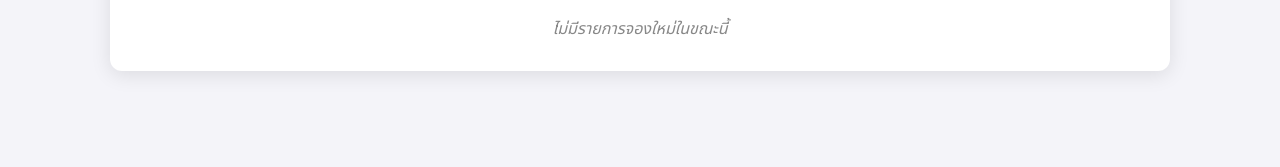
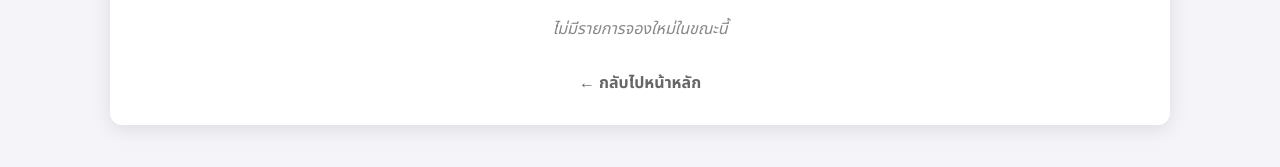
Before and after one commit to phatchanonph-bit/restaurant-booking, a plain HTML site: page Frontend/admin.html in a window 1280 px wide. Shown: the part 197-364 px from the top of the page. Drawn offline with Linux system fonts and the light colour scheme.

Commit message:
first commit

```diff
--- a/Frontend/admin.html
+++ b/Frontend/admin.html
@@ -81,6 +81,23 @@
             margin-top: 20px;
             font-style: italic;
         }
+
+        /* ปุ่มย้อนกลับ */
+        .back-link {
+            display: block;
+            text-align: center;
+            margin-top: 30px;
+            color: #666;
+            text-decoration: none;
+            font-size: 16px;
+            font-weight: bold;
+            transition: color 0.3s;
+        }
+
+        .back-link:hover {
+            color: #b03a48;
+            text-decoration: underline;
+        }
     </style>
 </head>
 <body>
@@ -105,6 +122,8 @@
         </table>
 
         <div id="no-data" class="empty-message" style="display: none;">ไม่มีรายการจองใหม่ในขณะนี้</div>
+
+        <a href="index.html" class="back-link">← กลับไปหน้าหลัก</a>
     </div>
 
     <script>
```
